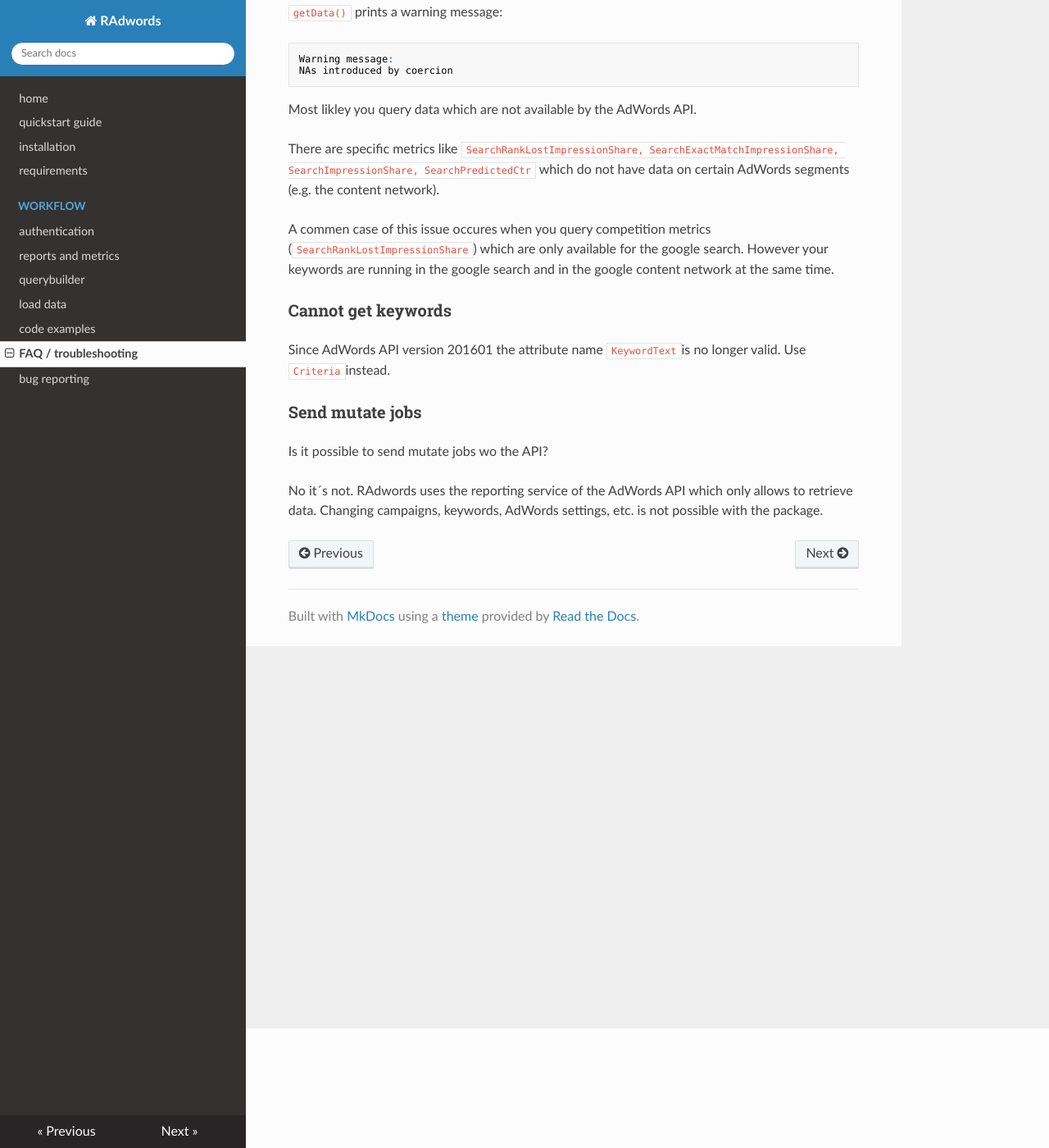
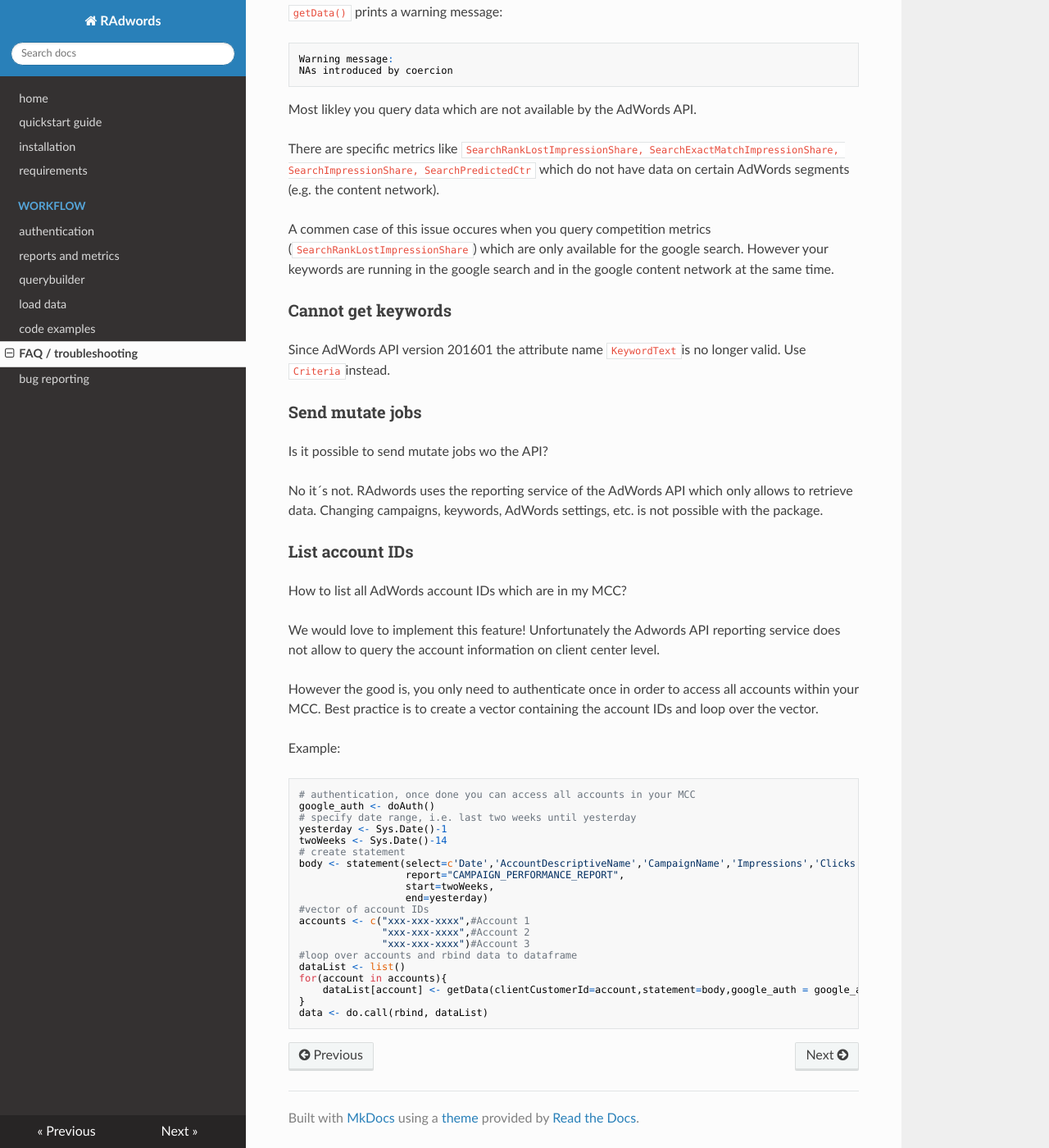
Before and after one commit to rstats-lab/radwords-docs, an MkDocs documentation site: the page built from docs/faq.md, in a window 1280 px wide and 1400 px high, scrolled down 146 px. Shown: the whole window at 82% size. Built offline with MkDocs 1.6.1, drawn with Linux system fonts in a browser that asks for light colours; nearby versions of some CDN libraries; old or Windows-style settings are respelled for this version of MkDocs.

Commit message:
extend faq

````diff
--- a/docs/faq.md
+++ b/docs/faq.md
@@ -21,3 +21,36 @@
 Is it possible to send mutate jobs wo the API?
 
 No it´s not. RAdwords uses the reporting service of the AdWords API which only allows to retrieve data. Changing campaigns, keywords, AdWords settings, etc. is not possible with the package.
+
+### List account IDs
+
+How to list all AdWords account IDs which are in my MCC?
+
+We would love to implement this feature! Unfortunately the Adwords API reporting service does not allow to query the account information on client center level.
+
+However the good is, you only need to authenticate once in order to access all accounts within your MCC. Best practice is to create a vector containing the account IDs and loop over the vector.
+
+Example:
+
+```R
+# authentication, once done you can access all accounts in your MCC
+google_auth <- doAuth()
+# specify date range, i.e. last two weeks until yesterday
+yesterday <- Sys.Date()-1
+twoWeeks <- Sys.Date()-14
+# create statement
+body <- statement(select=c'Date','AccountDescriptiveName','CampaignName','Impressions','Clicks','Cost','Conversions'),
+                  report="CAMPAIGN_PERFORMANCE_REPORT",
+                  start=twoWeeks,
+                  end=yesterday)
+#vector of account IDs
+accounts <- c("xxx-xxx-xxxx",#Account 1
+              "xxx-xxx-xxxx",#Account 2
+              "xxx-xxx-xxxx")#Account 3
+#loop over accounts and rbind data to dataframe
+dataList <- list()
+for(account in accounts){
+	dataList[account] <- getData(clientCustomerId=account,statement=body,google_auth = google_auth)
+}
+data <- do.call(rbind, dataList)
+```
````
